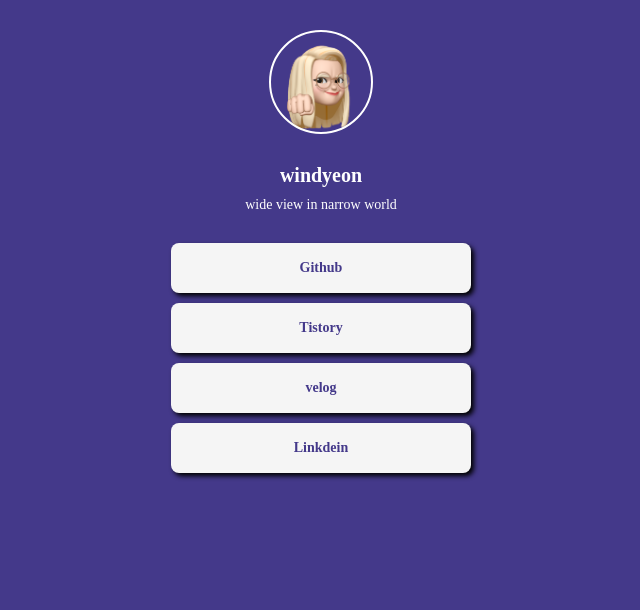
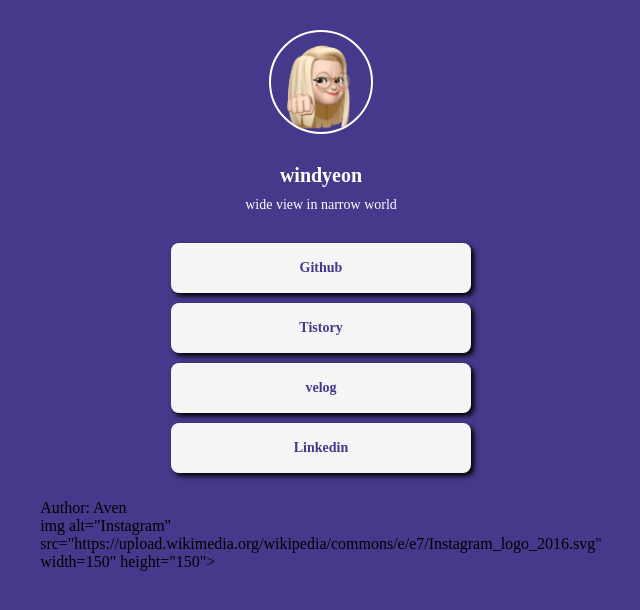
Before and after one commit to windyeon/aboutme, a plain HTML site: page index.html in a window 1280 px wide. Shown: the whole page, without its empty margins (319-959 px from the left). Drawn offline with Linux system fonts and the light colour scheme; a web font is replaced by a local one.

Commit message:
Update index.html

```diff
--- a/index.html
+++ b/index.html
@@ -91,7 +91,11 @@
         <a target="_blank" href="https://github.com/windyeon">Github</a>
         <a target="_blank" href="https://windyeon.tistory.com/">Tistory</a>
         <a target="_blank" href="https://velog.io/@windyeon">velog</a>
-        <a target="_blank" href="">Linkdein</a>
-    </div>
+        <a target="_blank" href="">Linkedin</a>
+    <div class="footer">
+            <p>Author: Aven<br>
+            <a herf="https://www.instagram.com/">
+                img alt="Instagram" src="https://upload.wikimedia.org/wikipedia/commons/e/e7/Instagram_logo_2016.svg" width=150" height="150"> </a>
+        </div>
 </body>
 </html>
```
